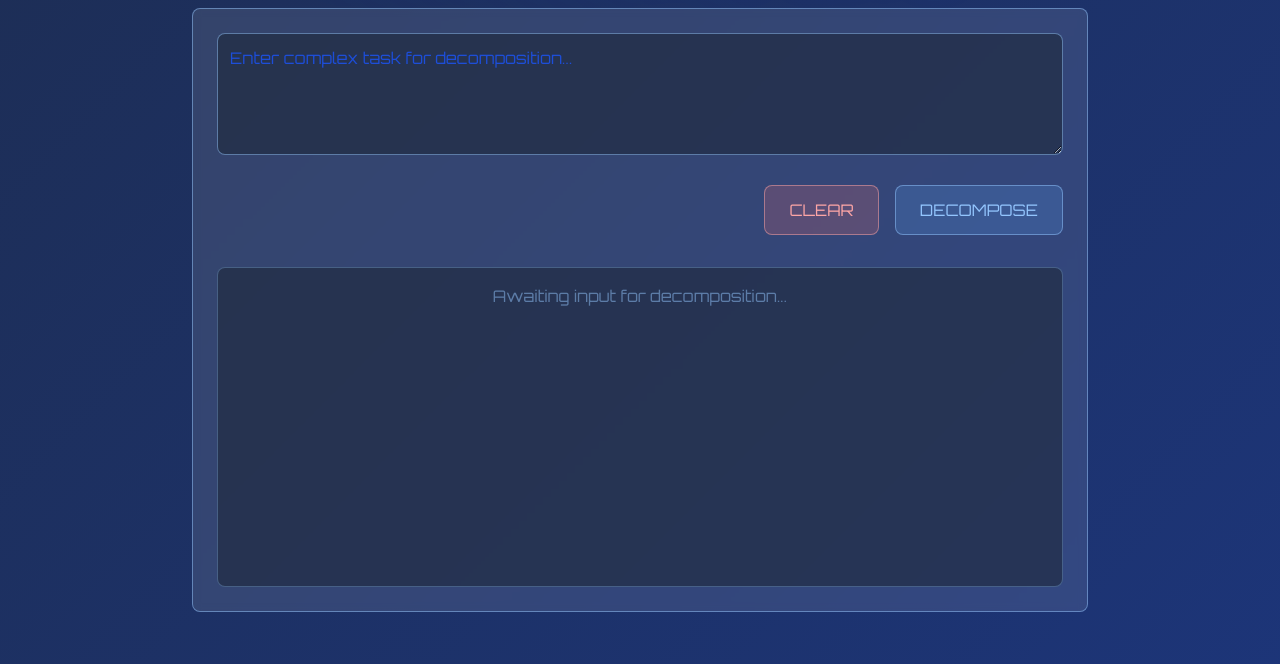
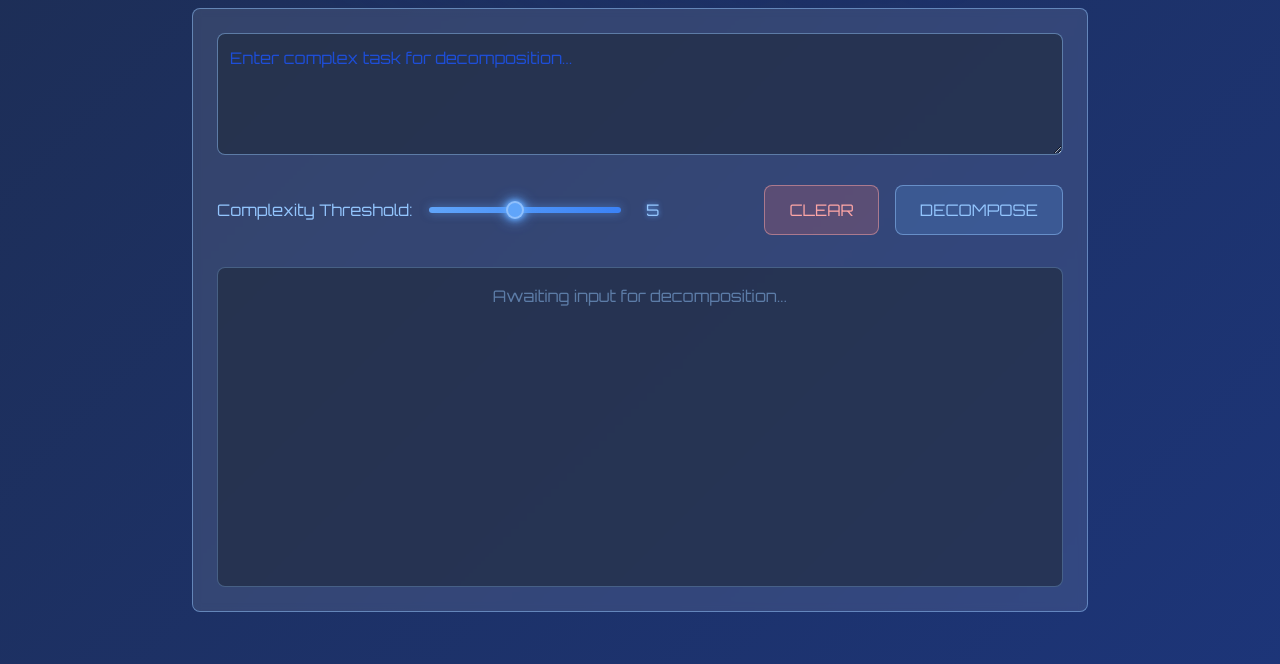
Before and after one commit to PeterMaltzoff/skippy, a website: page public/decomposition.html in a window 1280 px wide. Shown: the part 136-800 px from the top of the page. Drawn offline with nearby package versions, Linux system fonts and the light colour scheme.

Commit message:
add slider for complexity threshold

```diff
--- a/public/decomposition.html
+++ b/public/decomposition.html
@@ -25,6 +25,17 @@
       </div>
 
       <div class="flex justify-end gap-4 mb-8">
+        <div class="flex-1 flex items-center gap-4 text-blue-300">
+          <label>Complexity Threshold:</label>
+          <input type="range"
+                 id="complexity-threshold"
+                 min="1"
+                 max="10"
+                 value="5"
+                 class="w-48 accent-blue-400 bg-blue-900/20 rounded-lg"
+          />
+          <span id="threshold-value" class="w-8 text-center">5</span>
+        </div>
         <button onclick="clearDecomposition()"
                 class="bg-red-400/20 hover:bg-red-400/40 text-red-300 px-6 py-3 rounded-lg border border-red-300/50 transition-all duration-300 hover:shadow-[0_0_15px_rgba(248,113,113,0.5)]">
           CLEAR
--- a/public/js/decomposition.js
+++ b/public/js/decomposition.js
@@ -59,12 +59,16 @@ async function decomposeNode(node) {
   // Get the full path of parent tasks up to the root
   const parentPath = getParentPath(node);
 
+  // Get the current complexity threshold
+  const complexityThreshold = parseInt(document.getElementById('complexity-threshold').value);
+
   const response = await fetch('/decompose', {
     method: 'POST',
     headers: { 'Content-Type': 'application/json' },
     body: JSON.stringify({
       task: node.task,
-      parentPath: parentPath
+      parentPath: parentPath,
+      complexityThreshold: complexityThreshold
     })
   });
 
@@ -233,3 +237,7 @@ function stopDecomposition() {
 document.getElementById('input-text').addEventListener('keydown', (e) => {
   if (e.ctrlKey && e.key === 'Enter') decompose();
 });
+
+document.getElementById('complexity-threshold').addEventListener('input', (e) => {
+  document.getElementById('threshold-value').textContent = e.target.value;
+});
--- a/public/styles-decomp.css
+++ b/public/styles-decomp.css
@@ -96,3 +96,39 @@ svg path {
 svg path:hover {
   stroke-opacity: 0.8;
 }
+
+input[type="range"] {
+  height: 6px;
+  border-radius: 3px;
+  appearance: none;
+  background: linear-gradient(90deg, #60a5fa 0%, #3b82f6 100%);
+  box-shadow: 0 0 10px rgba(96, 165, 250, 0.5);
+}
+
+input[type="range"]::-webkit-slider-thumb {
+  appearance: none;
+  width: 18px;
+  height: 18px;
+  border-radius: 50%;
+  background: #60a5fa;
+  border: 2px solid rgba(255, 255, 255, 0.3);
+  box-shadow:
+    0 0 5px #60a5fa,
+    0 0 10px #60a5fa,
+    0 0 15px #60a5fa;
+  cursor: pointer;
+  transition: all 0.3s ease;
+}
+
+input[type="range"]::-webkit-slider-thumb:hover {
+  transform: scale(1.1);
+  box-shadow:
+    0 0 10px #60a5fa,
+    0 0 20px #60a5fa,
+    0 0 30px #60a5fa;
+}
+
+#threshold-value {
+  font-family: 'Orbitron', sans-serif;
+  text-shadow: 0 0 5px #60a5fa;
+}
```
Also changed, not shown: app.js (+22 -3 lines).
